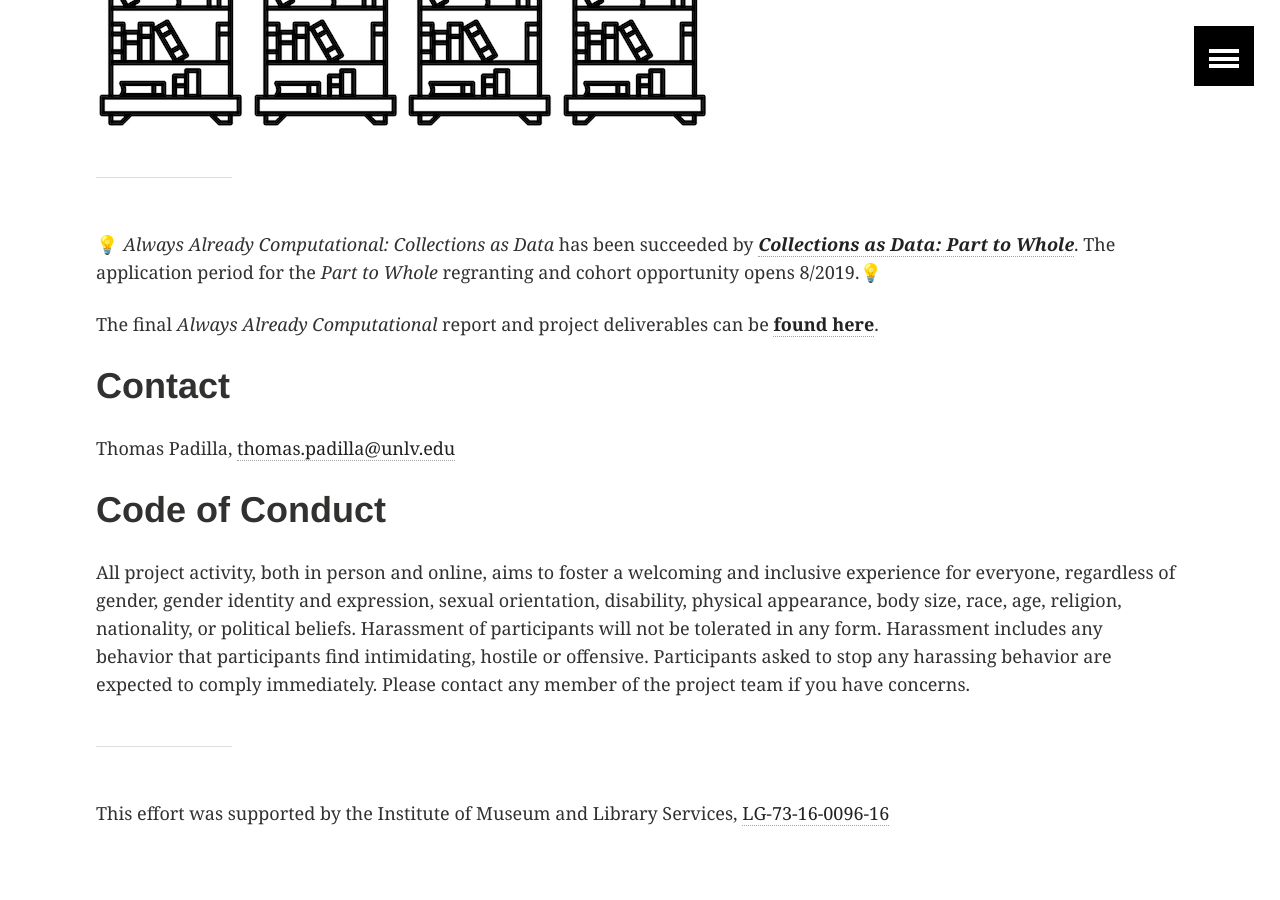
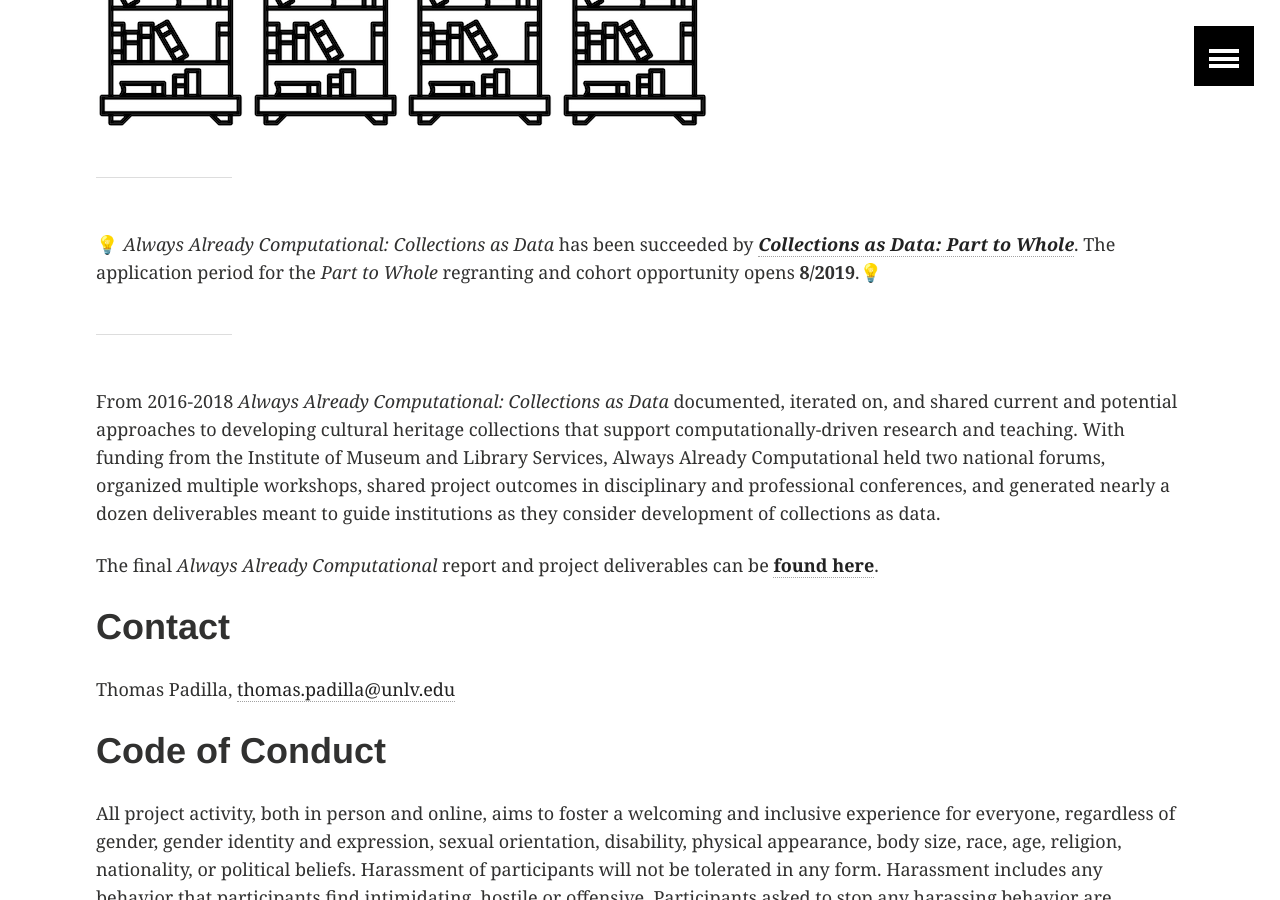
Before and after one commit to collectionsasdata/collectionsasdata.github.io, a Jekyll site: the page built from index.md, in a window 1280 px wide and 900 px high, scrolled down 345 px. Built offline with Jekyll 4.4.1, drawn with Linux system fonts in a browser that asks for light colours.

Commit message:
Update index.md

```diff
--- a/index.md
+++ b/index.md
@@ -7,7 +7,11 @@
 
 ---
 
-💡 *Always Already Computational: Collections as Data* has been succeeded by *[**Collections as Data: Part to Whole**](https://collectionsasdata.github.io/part2whole/)*. The application period for the *Part to Whole* regranting and cohort opportunity opens 8/2019.💡
+💡 *Always Already Computational: Collections as Data* has been succeeded by *[**Collections as Data: Part to Whole**](https://collectionsasdata.github.io/part2whole/)*. The application period for the *Part to Whole* regranting and cohort opportunity opens **8/2019**.💡
+
+---
+
+From 2016-2018 *Always Already Computational: Collections as Data* documented, iterated on, and shared current and potential approaches to developing cultural heritage collections that support computationally-driven research and teaching. With funding from the Institute of Museum and Library Services, Always Already Computational held two national forums, organized multiple workshops, shared project outcomes in disciplinary and professional conferences, and generated nearly a dozen deliverables meant to guide institutions as they consider development of collections as data.
 
 The final *Always Already Computational* report and project deliverables can be [**found here**](https://osf.io/mx6uk/wiki/home/).
 
```
